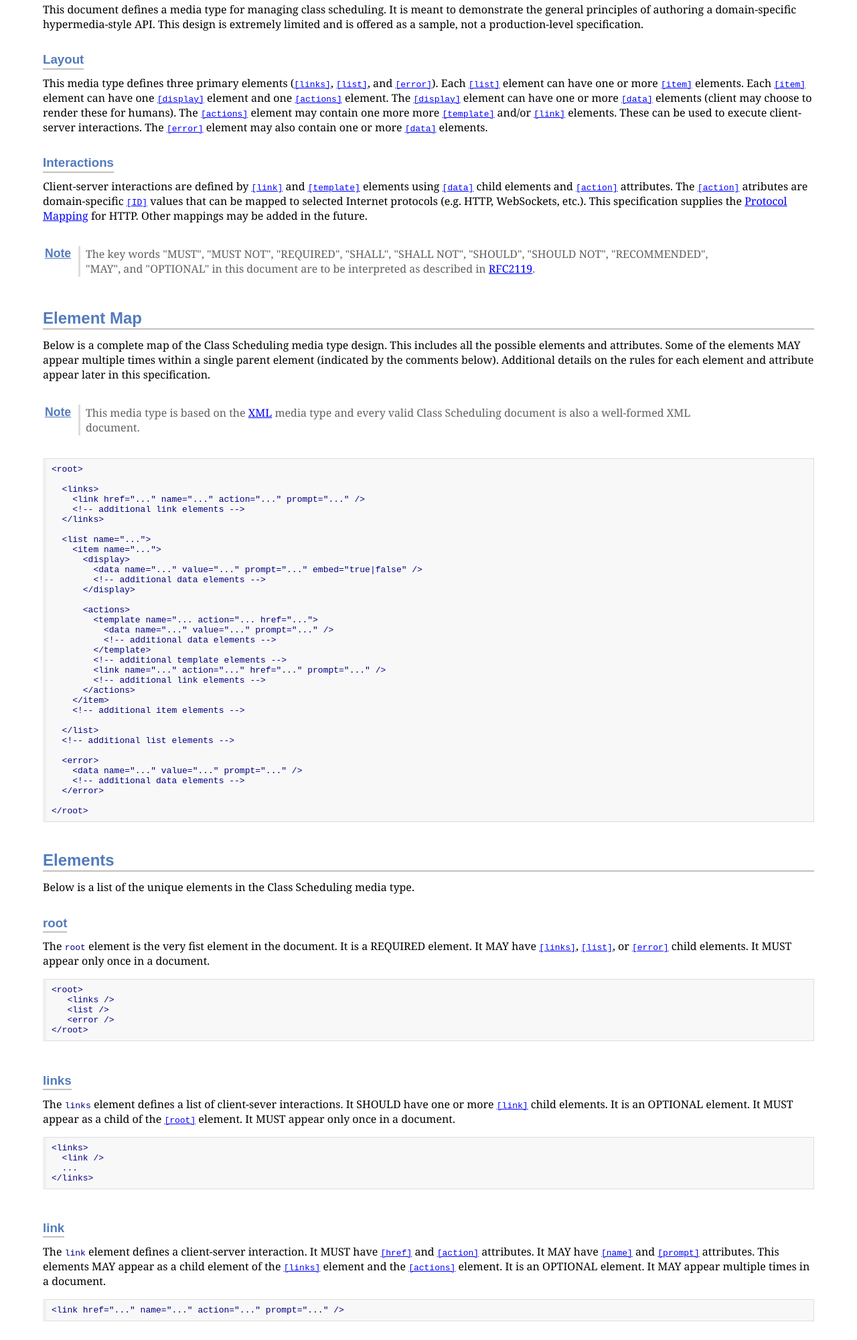
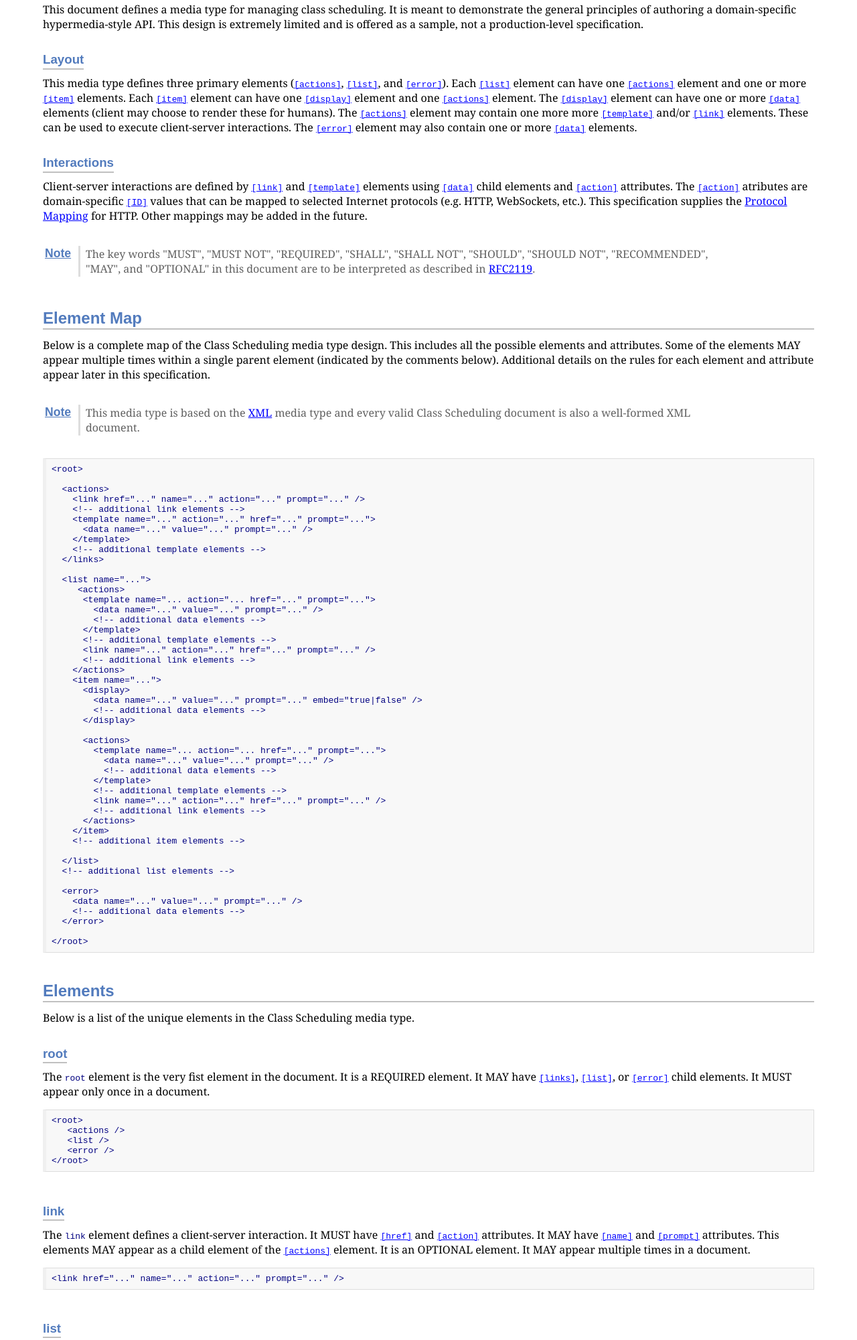
Before and after one commit to apiacademy/class-scheduling, a plain HTML site: page docs/media-type.html in a window 1280 px wide. Shown: the part 328-2328 px from the top of the page at 67% size. Drawn offline with Linux system fonts and the light colour scheme.

Commit message:
clean up docs, minor mods to server

```diff
--- a/docs/examples/links.xml
+++ b/docs/examples/links.xml
@@ -1,7 +1,7 @@
 <!-- link document -->
 <root>
-  <links>
+  <actions>
     <link href="/home" name="home" action="read" prompt="Home Page" />
     <link href="/schedules" name="schedule" action="list" prompt="Schedules" />
-  </links>
+  </actions>
 </root>
--- a/docs/media-type.html
+++ b/docs/media-type.html
@@ -620,8 +620,9 @@ hypermedia-style API. This design is extremely limited and is offered as a
 sample, not a production-level specification.</p></div>
 <div class="sect2">
 <h3 id="_layout">Layout</h3>
-<div class="paragraph"><p>This media type defines three primary elements (<tt><a href="#links">[links]</a></tt>, <tt><a href="#list">[list]</a></tt>, and
-<tt><a href="#error">[error]</a></tt>). Each <tt><a href="#list">[list]</a></tt> element can have one or more <tt><a href="#item">[item]</a></tt> elements.
+<div class="paragraph"><p>This media type defines three primary elements (<tt><a href="#actions">[actions]</a></tt>, <tt><a href="#list">[list]</a></tt>, and
+<tt><a href="#error">[error]</a></tt>). Each <tt><a href="#list">[list]</a></tt> element can have one <tt><a href="#actions">[actions]</a></tt> element and
+one or more <tt><a href="#item">[item]</a></tt> elements.
 Each <tt><a href="#item">[item]</a></tt> element can have one <tt><a href="#display">[display]</a></tt> element and one <tt><a href="#actions">[actions]</a></tt>
 element. The <tt><a href="#display">[display]</a></tt> element can have one or more <tt><a href="#data">[data]</a></tt> elements
 (client may choose to render these for humans). The <tt><a href="#actions">[actions]</a></tt> element
@@ -671,12 +672,25 @@ every valid Class Scheduling document is also a well-formed XML document.</td>
 <div class="content">
 <pre><tt>&lt;root&gt;
 
-  &lt;links&gt;
+  &lt;actions&gt;
     &lt;link href="..." name="..." action="..." prompt="..." /&gt;
     &lt;!-- additional link elements --&gt;
+    &lt;template name="..." action="..." href="..." prompt="..."&gt;
+      &lt;data name="..." value="..." prompt="..." /&gt;
+    &lt;/template&gt;
+    &lt;!-- additional template elements --&gt;
   &lt;/links&gt;
 
   &lt;list name="..."&gt;
+     &lt;actions&gt;
+      &lt;template name="... action="... href="..." prompt="..."&gt;
+        &lt;data name="..." value="..." prompt="..." /&gt;
+        &lt;!-- additional data elements --&gt;
+      &lt;/template&gt;
+      &lt;!-- additional template elements --&gt;
+      &lt;link name="..." action="..." href="..." prompt="..." /&gt;
+      &lt;!-- additional link elements --&gt;
+    &lt;/actions&gt;
     &lt;item name="..."&gt;
       &lt;display&gt;
         &lt;data name="..." value="..." prompt="..." embed="true|false" /&gt;
@@ -684,7 +698,7 @@ every valid Class Scheduling document is also a well-formed XML document.</td>
       &lt;/display&gt;
 
       &lt;actions&gt;
-        &lt;template name="... action="... href="..."&gt;
+        &lt;template name="... action="... href="..." prompt="..."&gt;
           &lt;data name="..." value="..." prompt="..." /&gt;
           &lt;!-- additional data elements --&gt;
         &lt;/template&gt;
@@ -719,33 +733,18 @@ It MUST appear only once in a document.</p></div>
 <div class="listingblock">
 <div class="content">
 <pre><tt>&lt;root&gt;
-   &lt;links /&gt;
+   &lt;actions /&gt;
    &lt;list /&gt;
    &lt;error /&gt;
 &lt;/root&gt;</tt></pre>
 </div></div>
 </div>
 <div class="sect2">
-<h3 id="links">links</h3>
-<div class="paragraph"><p>The <tt>links</tt> element defines a list of client-sever interactions. It SHOULD
-have one or more <tt><a href="#link">[link]</a></tt> child elements. It is an OPTIONAL element. It
-MUST appear as a child of the <tt><a href="#root">[root]</a></tt> element. It MUST appear only once
-in a document.</p></div>
-<div class="listingblock">
-<div class="content">
-<pre><tt>&lt;links&gt;
-  &lt;link /&gt;
-  ...
-&lt;/links&gt;</tt></pre>
-</div></div>
-</div>
-<div class="sect2">
 <h3 id="link">link</h3>
 <div class="paragraph"><p>The <tt>link</tt> element defines a client-server interaction. It MUST have
 <tt><a href="#href">[href]</a></tt> and <tt><a href="#action">[action]</a></tt> attributes. It MAY have <tt><a href="#name">[name]</a></tt> and <tt><a href="#prompt">[prompt]</a></tt>
-attributes. This elements MAY appear as a child element of the <tt><a href="#links">[links]</a></tt>
-element and the <tt><a href="#actions">[actions]</a></tt> element. It is an OPTIONAL element. It MAY appear
-multiple times in a document.</p></div>
+attributes. This elements MAY appear as a child element of the <tt><a href="#actions">[actions]</a></tt> element.
+It is an OPTIONAL element. It MAY appear multiple times in a document.</p></div>
 <div class="listingblock">
 <div class="content">
 <pre><tt>&lt;link href="..." name="..." action="..." prompt="..." /&gt;</tt></pre>
@@ -784,7 +783,7 @@ in a <tt><a href="#list">[list]</a></tt> element.</p></div>
 <h3 id="display">display</h3>
 <div class="paragraph"><p>The <tt>display</tt> element defines a set of display values for an <tt><a href="#item">[item]</a></tt>. This
 element SHOULD have one or more <tt><a href="#data">[data]</a></tt> child elements. It is an OPTIONAL
-element. It MUST appear as a child element of the <tt><a href="#item">[item]</a></tt> element. This
+element. It MAY appear as a child element of the <tt><a href="#item">[item]</a></tt> element. This
 element MUST appear no more than once in an <tt><a href="#item">[item]</a></tt> element.</p></div>
 <div class="listingblock">
 <div class="content">
@@ -810,8 +809,9 @@ MAY occur multiple times.</p></div>
 <h3 id="actions">actions</h3>
 <div class="paragraph"><p>The <tt>actions</tt> element contains a list of possible client-server interactions.
 It SHOULD have one or more <tt><a href="#template">[template]</a></tt> and/or <tt><a href="#link">[link]</a></tt> child elements.
-This is an OPTIONAL element. The <tt>actions</tt> element MUST appear only once as a
-child of the  <tt><a href="#item">[item]</a></tt> element.</p></div>
+This is an OPTIONAL element. The <tt>actions</tt> element MAY appear as a
+child of the <tt><a href="#root">[root]</a></tt>, <tt><a href="#list">[list]</a></tt>, or  <tt><a href="#item">[item]</a></tt> element. If it does appear
+as a child element, it MUST appear only once in that element.</p></div>
 <div class="listingblock">
 <div class="content">
 <pre><tt>&lt;actions&gt;
@@ -827,8 +827,8 @@ child of the  <tt><a href="#item">[item]</a></tt> element.</p></div>
 <div class="paragraph"><p>The <tt>template</tt> element is used to define a client-server interaction. This
 elemust MUST have <tt><a href="#href">[href]</a></tt> and <tt><a href="#action">[action]</a></tt> attributes and MAY have
 a <tt><a href="#name">[name]</a></tt> attribute. It MAY have one or more <tt><a href="#data">[data]</a></tt> child elements.
-This is an OPTIONAL element. The <tt>template</tt> element MUST appear as a child
-of the <tt><a href="#actions">[actions]</a></tt> element. It may occur multiple times.</p></div>
+This is an OPTIONAL element. The <tt>template</tt> element MAY appear as a child
+of the <tt><a href="#actions">[actions]</a></tt> element. It can occur multiple times.</p></div>
 <div class="listingblock">
 <div class="content">
 <pre><tt>&lt;template href="..." name="..." action="..."&gt;
@@ -840,7 +840,7 @@ of the <tt><a href="#actions">[actions]</a></tt> element. It may occur multiple
 <h3 id="error">error</h3>
 <div class="paragraph"><p>The <tt>error</tt> element is used to indicate any details regarding an error that
 occurred in the last request. It SHOULD have one or more <tt><a href="#data">[data]</a></tt> child
-elements. This is an OPTIONAL element. The <tt>error</tt> element MUST appear as a
+elements. This is an OPTIONAL element. The <tt>error</tt> element MAY appear as a
 child of the <tt><a href="#root">[root]</a></tt> element. It MUST appear only once in a document.</p></div>
 <div class="listingblock">
 <div class="content">
@@ -884,8 +884,9 @@ The value of this attribute MUST be a valid <a href="#URI">[URI]</a> and MUST NO
 </div>
 <div class="sect2">
 <h3 id="prompt">prompt</h3>
-<div class="paragraph"><p>The <tt>prompt</tt> attribute holds the human-readable text associated with the <tt><a href="#data">[data]</a></tt>
-or <tt><a href="#link">[link]</a></tt> element. The value of this attribute MUST be a valid <a href="#TEXT">[TEXT]</a> value.</p></div>
+<div class="paragraph"><p>The <tt>prompt</tt> attribute holds the human-readable text associated with the
+<tt><a href="#data">[data]</a></tt>, <tt><a href="#link">[link]</a></tt> or <tt><a href="#template">[template]</a></tt> elements. The value of this attribute
+MUST be a valid <a href="#TEXT">[TEXT]</a> value.</p></div>
 </div>
 <div class="sect2">
 <h3 id="embed">embed</h3>
@@ -1091,7 +1092,7 @@ as part of a series of articles for the <a href="http://infoq.com">InfoQ</a> Web
 <div id="footnotes"><hr /></div>
 <div id="footer">
 <div id="footer-text">
-Last updated 2013-01-23 20:23:26 EST
+Last updated 2013-01-27 10:13:09 EST
 </div>
 </div>
 </body>
--- a/server/app.js
+++ b/server/app.js
@@ -184,7 +184,7 @@ function sendHome(req, res) {
 
     doc = {};
     doc.action = {};
-    doc.action.link = pageTemplates();
+    doc.action.link = pageLinks();
 
     rtn = representation(doc,csType);
     sendResponse(req, res, rtn, 200);
```
Also changed, not shown: docs/examples.html (+8 -4 lines), 2 other files.
